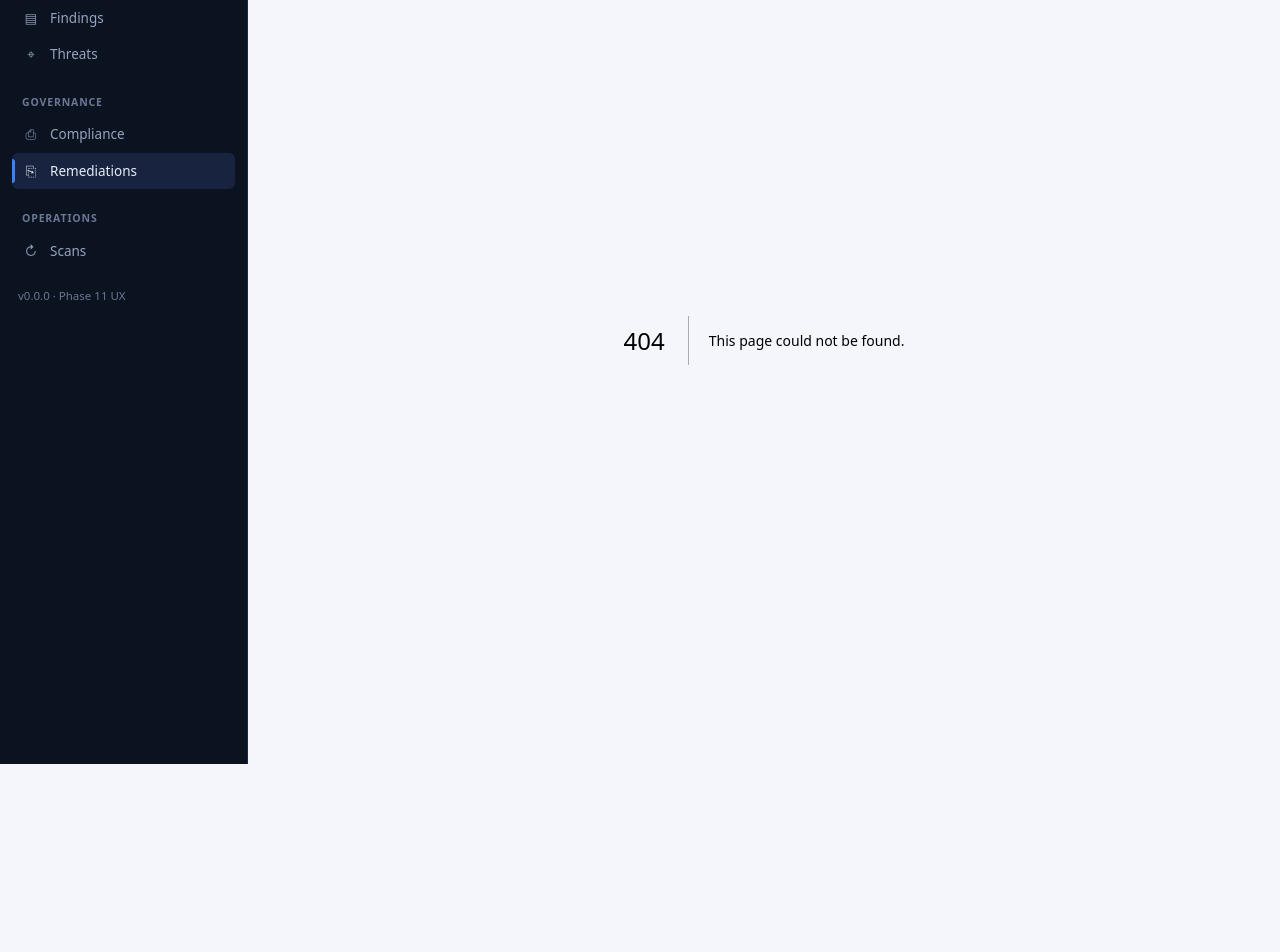
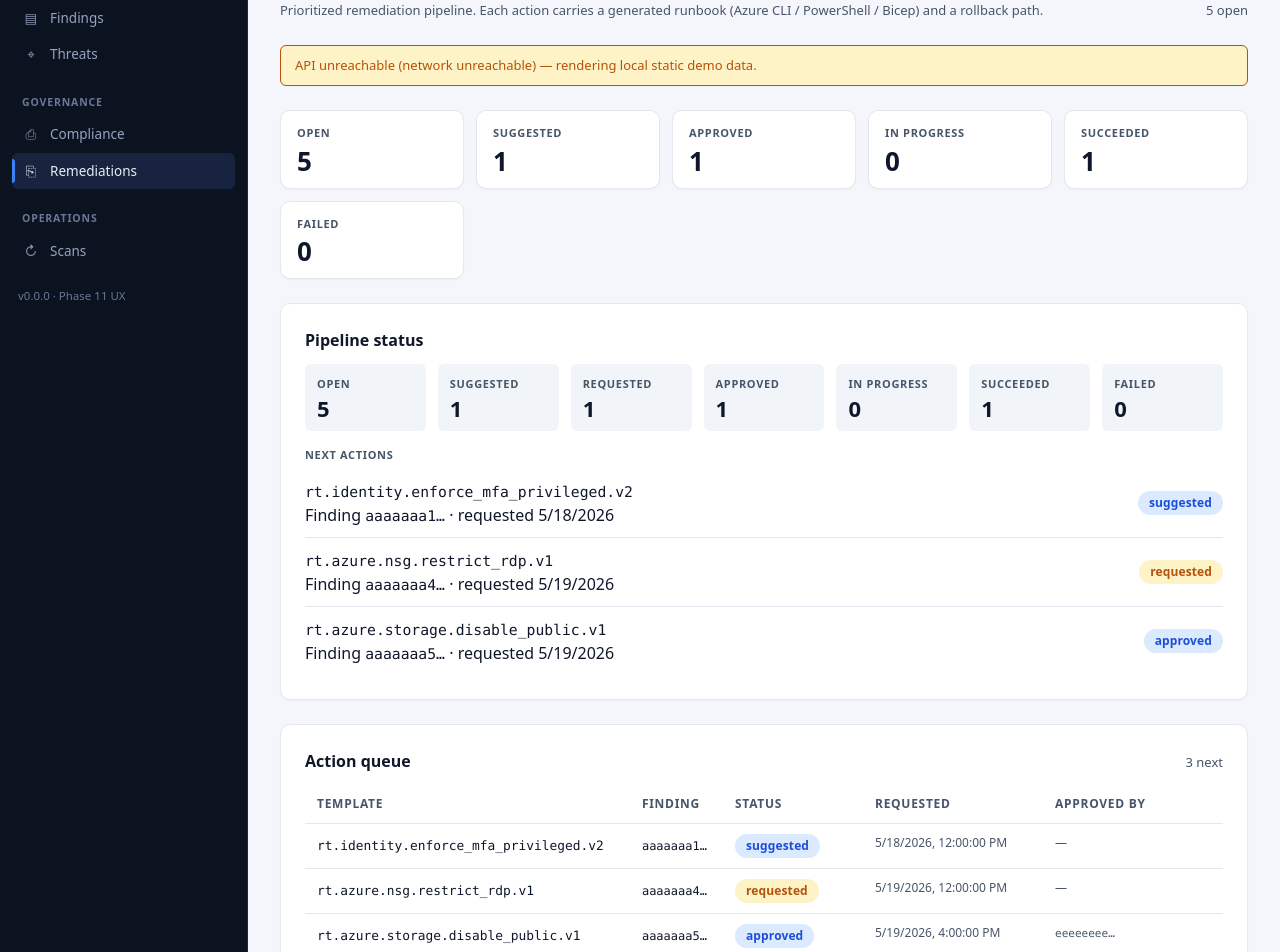
Before and after one commit to islamelbannamcm/azurelens, a Next.js app in the folder apps/frontend/: page /remediations in a window 1280 px wide. Before the commit this address had no page. Shown: the part 140-1092 px from the top of the page. Before the commit the page ends 904 px from the top, so only its background shows below. Built offline with nearby package versions, Linux system fonts and the light colour scheme; no server answers.

Commit message:
Phase 11: add /remediations route with pipeline KPIs and action queue

```diff
--- /dev/null
+++ b/apps/frontend/app/remediations/page.tsx
@@ -0,0 +1,94 @@
+// Remediations — roadmap + per-action queue.
+//
+// Phase 11: reuses the existing `RemediationRoadmap` panel for the status
+// strip and shows the full action queue in an enterprise table.
+
+import { getRemediationRoadmap } from "@/lib/api";
+import { DEMO_REMEDIATION_ROADMAP } from "@/lib/demo-data";
+import { fetchWithFallback } from "@/lib/fetchWithFallback";
+
+import { EmptyState } from "@/components/EmptyState";
+import { KpiStrip } from "@/components/KpiStrip";
+import { PageHeader } from "@/components/PageHeader";
+import { RemediationRoadmap } from "@/components/RemediationRoadmap";
+import { SectionHeader } from "@/components/SectionHeader";
+import { StatusBadge } from "@/components/StatusBadge";
+
+export const dynamic = "force-dynamic";
+
+export default async function RemediationsPage() {
+  const { data, usingFallback, fallbackReason } = await fetchWithFallback({
+    fetcher: (signal) => getRemediationRoadmap({ signal }),
+    fallback: DEMO_REMEDIATION_ROADMAP,
+  });
+
+  return (
+    <>
+      <PageHeader
+        title="Remediations"
+        subtitle="Prioritized remediation pipeline. Each action carries a generated runbook (Azure CLI / PowerShell / Bicep) and a rollback path."
+        breadcrumbs={[{ label: "Governance", href: "/compliance" }, { label: "Remediations" }]}
+        aside={<span>{data.open} open</span>}
+      />
+
+      {usingFallback ? (
+        <div className="banner" role="status">
+          API unreachable
+          {fallbackReason ? <> ({fallbackReason})</> : null} — rendering local
+          static demo data.
+        </div>
+      ) : null}
+
+      <KpiStrip
+        ariaLabel="Remediation KPIs"
+        items={[
+          { label: "Open",        value: data.open,        deltaDirection: "up_is_bad" },
+          { label: "Suggested",   value: data.suggested },
+          { label: "Approved",    value: data.approved },
+          { label: "In progress", value: data.in_progress },
+          { label: "Succeeded",   value: data.succeeded },
+          { label: "Failed",      value: data.failed,      deltaDirection: "up_is_bad" },
+        ]}
+      />
+
+      <section className="card card-padded" aria-labelledby="section-roadmap">
+        <SectionHeader title="Pipeline status" />
+        <RemediationRoadmap data={data} />
+      </section>
+
+      <section className="card card-padded" aria-labelledby="section-queue">
+        <SectionHeader title="Action queue" aside={`${data.next_actions.length} next`} />
+        {data.next_actions.length === 0 ? (
+          <EmptyState title="No remediations queued" description="The roadmap will populate as new findings land." />
+        ) : (
+          <table className="table" aria-label="Remediation queue">
+            <thead>
+              <tr>
+                <th>Template</th>
+                <th>Finding</th>
+                <th style={{ width: 140 }}>Status</th>
+                <th style={{ width: 180 }}>Requested</th>
+                <th style={{ width: 180 }}>Approved by</th>
+              </tr>
+            </thead>
+            <tbody>
+              {data.next_actions.map((a) => (
+                <tr key={a.id}>
+                  <td><code>{a.template_id}</code></td>
+                  <td><code style={{ fontSize: 12 }}>{a.finding_id.slice(0, 8)}…</code></td>
+                  <td><StatusBadge kind="remediation-status" value={a.status} /></td>
+                  <td style={{ color: "var(--color-text-muted)", fontSize: 12 }}>
+                    {new Date(a.requested_at).toLocaleString()}
+                  </td>
+                  <td style={{ color: "var(--color-text-muted)", fontSize: 12 }}>
+                    {a.approved_by ? <code>{a.approved_by.slice(0, 8)}…</code> : "—"}
+                  </td>
+                </tr>
+              ))}
+            </tbody>
+          </table>
+        )}
+      </section>
+    </>
+  );
+}
```
